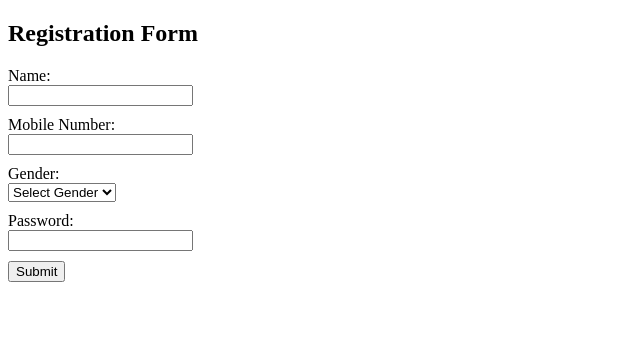
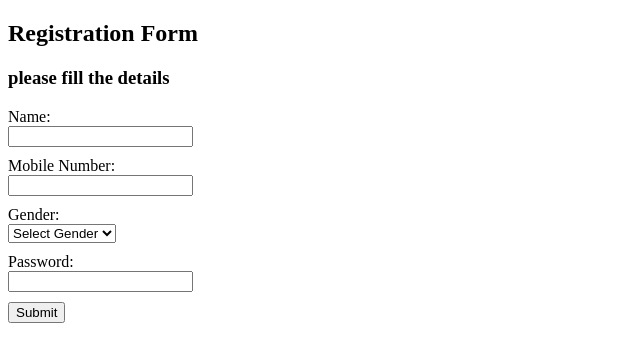
Before and after one commit to suryasuri6224/CI-CD-Project, a plain HTML site: page index.html in a window 1280 px wide. Shown: the whole page, without its empty margins (0-640 px from the left). Drawn offline with Linux system fonts and the light colour scheme.

Commit message:
code updated

```diff
--- a/index.html
+++ b/index.html
@@ -15,6 +15,7 @@
   </head>
   <body>
     <h2>Registration Form</h2>
+    <h3>please fill the details</h3>
     <form id="registrationForm" onsubmit="return validateForm();">
       <div>
         Name: <br />
```
